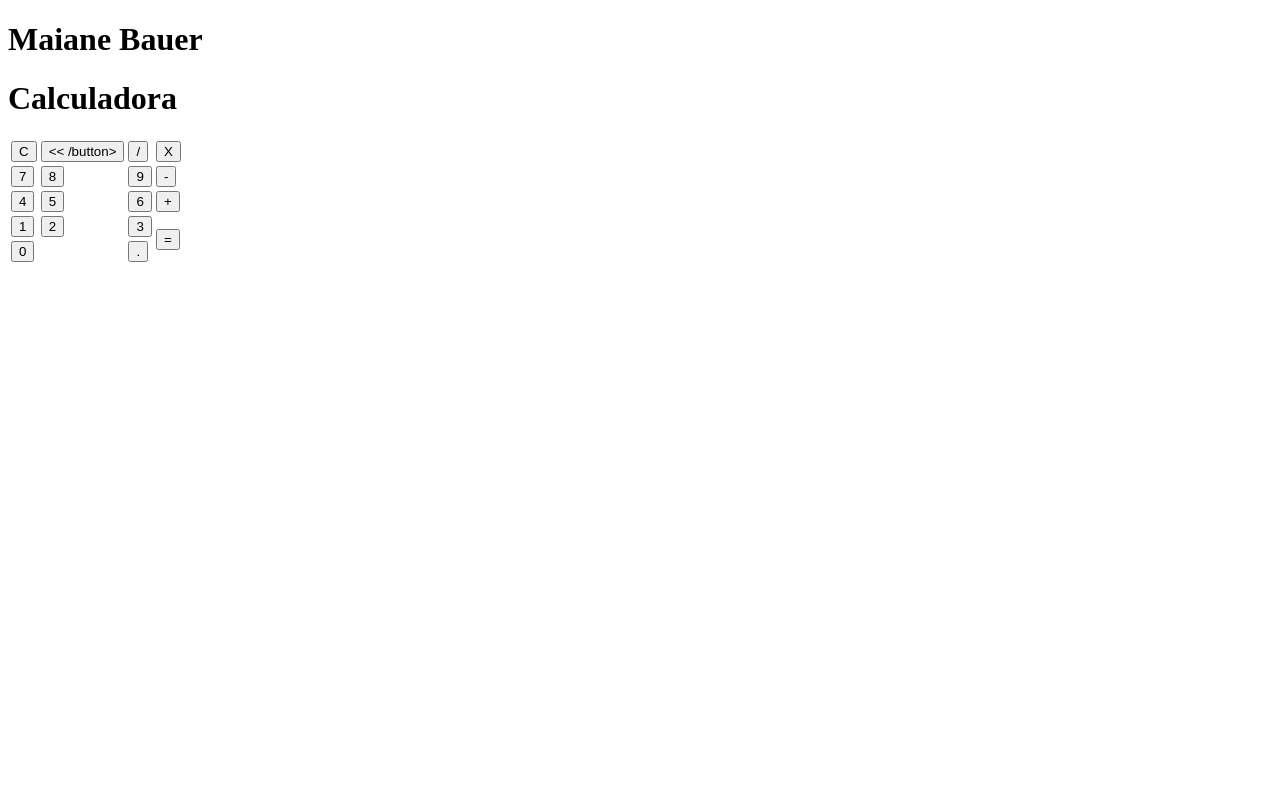
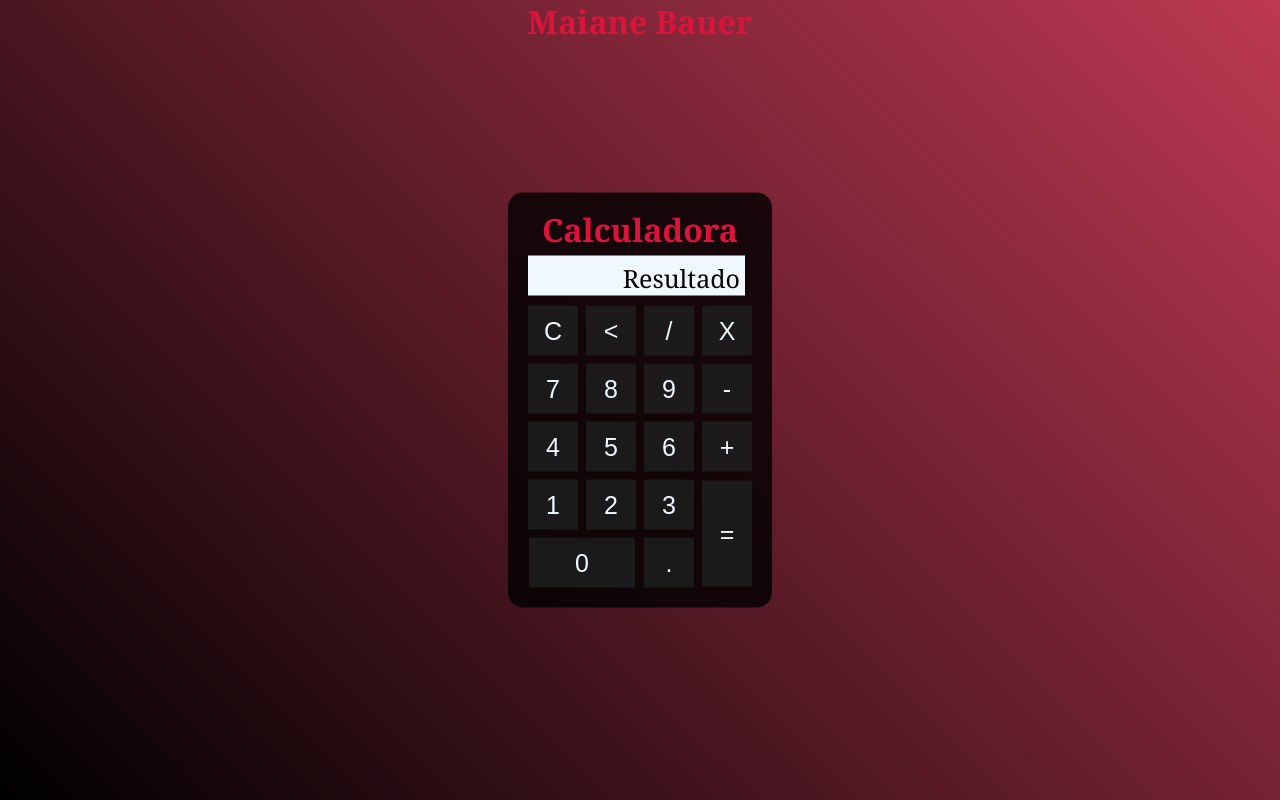
Before and after one commit to MaianeBauer/calculadora, a plain HTML site: page index.html in a window 1280 px wide. Drawn offline with Linux system fonts and the light colour scheme.

Commit message:
Aplica os estilos

```diff
--- a/index.html
+++ b/index.html
@@ -5,48 +5,56 @@
     <meta charset="UTF-8">
     <meta name="viewport" content="width=device-width, initial-scale=1.0">
     <title>Document</title>
+    <link rel="stylesheet" href="style.css">
 </head>
 
 <body>
-    <div class="fundo"></div>
+    <div class="fundo">
         <h1>Maiane Bauer</h1>
         <div class="calculadora">
             <h1>
                 Calculadora
             </h1>
-        <p id="resultado"></p>
+            <p id="resultado">Resultado</p>
             <table>
                 <tr>
-                <td><button>C</button></td>
-                <td><button>
-                        << /button>
+                    <td><button class="botao">C</button></td>
+                    <td><button class="botao">
+                            < </button>
                     </td>
-                <td><button>/</button></td>
-                <td><button>X</button></td>
+                    <td><button class="botao">/</button></td>
+                    <td><button class="botao">X</button></td>
                 </tr>
                 <tr>
-                <td><button>7</button></td>
-                <td><button>8</button></td>
-                <td><button>9</button></td>
-                <td><button>-</button></td>
+                    <td><button class="botao">7</button></td>
+                    <td><button class="botao">8</button></td>
+                    <td><button class="botao">9</button></td>
+                    <td><button class="botao">-</button></td>
                 </tr>
                 <tr>
-                <td><button>4</button></td>
-                <td><button>5</button></td>
-                <td><button>6</button></td>
-                <td><button>+</button></td>
+                    <td><button class="botao">4</button></td>
+                    <td><button class="botao">5</button></td>
+                    <td><button class="botao">6</button></td>
+                    <td><button class="botao">+</button></td>
                 </tr>
                 <tr>
-                <td><button>1</button></td>
-                <td><button>2</button></td>
-                <td><button>3</button></td>
-                <td rowspan="2"><button>=</button></td>
+                    <td><button class="botao">1</button></td>
+                    <td><button class="botao">2</button></td>
+                    <td><button class="botao">3</button></td>
+                    <td rowspan="2">
+                        <button class="botao" style="height: 106px;">=</button>
+                    </td>
                 </tr>
                 <tr>
-                <td colspan="2"><button>0</button></td>
-                <td><button>.</button></td>
+                    <td colspan="2">
+                        <button class="botao" style="width: 106px;">0</button>
+                    </td>
+                    <td>
+                        <button class="botao">.</button>
+                    </td>
                 </tr>
             </table>
+        </div>
     </div>
     </div>
 </body>
--- /dev/null
+++ b/style.css
@@ -0,0 +1,48 @@
+* {
+    margin: 0;
+    padding: 0;
+}
+
+.fundo {
+    background-image: linear-gradient(45deg, black, rgba(189, 53, 80, 0.986));
+    height: 100vh;
+    color: crimson;
+    font-family: Georgia, 'Times New Roman', Times, serif;
+    text-align: center;
+}
+
+.calculadora {
+    position: absolute;
+    background-color: rgba(0, 0, 0, 0.8);
+    top: 50%;
+    left: 50%;
+    transform: translate(-50%, -50%);
+    border-radius: 15px;
+    padding: 15px;
+}
+
+.botao {
+    width: 50px;
+    height: 50px;
+    font-size: 25px;
+    cursor: pointer;
+    margin: 3px;
+    background-color: rgba(29, 29, 29, 0.868);
+    border: none;
+    color: aliceblue;
+}
+
+.botao:hover {
+    background-color: black;
+}
+
+#resultado {
+    background-color: aliceblue;
+    width: 207px;
+    height: 30px;
+    margin: 5px;
+    font-size: 25px;
+    color: black;
+    text-align: right;
+    padding: 5px;
+}
```
Lines whose indentation alone changed are shown as unchanged.
